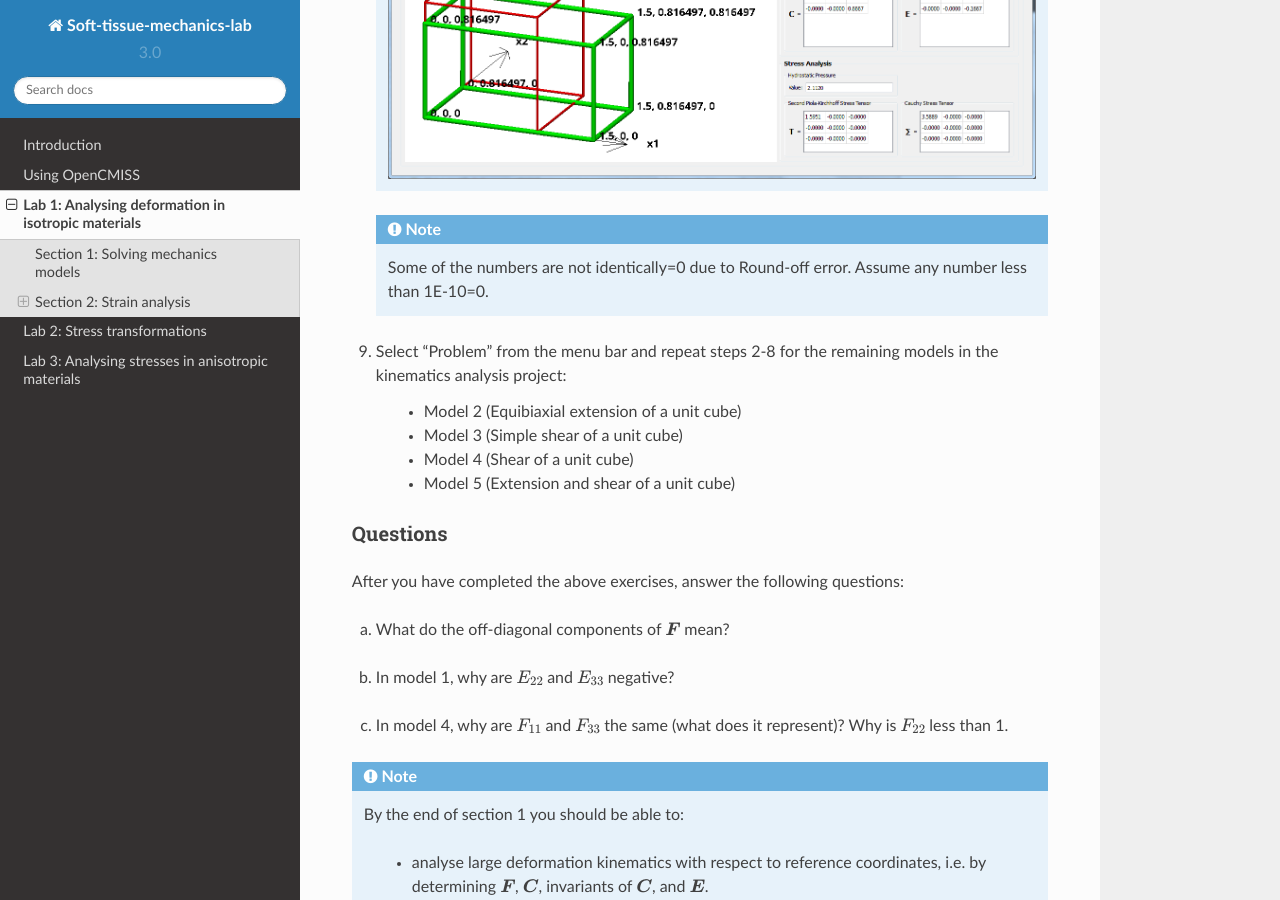
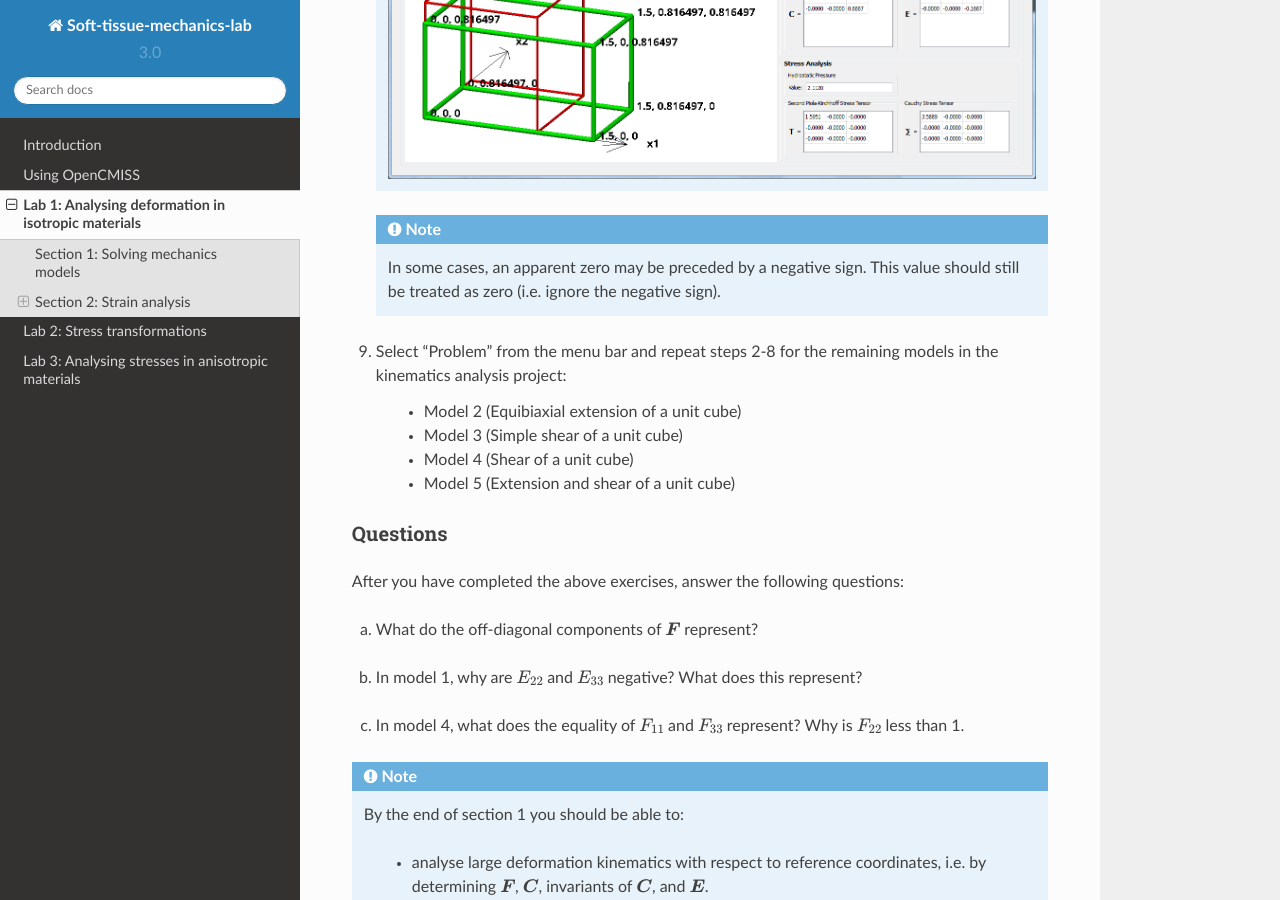
Before and after one commit to mpnash/soft-tissue-mechanics-labs, a Sphinx documentation site: the page built from docs/source/lab1.rst, in a window 1280 px wide and 900 px high, scrolled down 2751 px. Built offline with Sphinx 7.4.7 and the Read the Docs theme 2.0.0, drawn with Linux system fonts in a browser that asks for light colours; pages that are not in the unit, such as notebooks, are missing from menus.

Commit message:
Update lab1.rst

```diff
--- a/docs/source/lab1.rst
+++ b/docs/source/lab1.rst
@@ -102,7 +102,7 @@ Section 2: Strain analysis
 
   .. Note::
 
-      Some of the numbers are not identically=0 due to Round-off error. Assume any number less than 1E-10=0.
+      In some cases, an apparent zero may be preceded by a negative sign. This value should still be treated as zero (i.e. ignore the negative sign).
 
 |vspace|
 
@@ -121,15 +121,15 @@ Questions
 
 After you have completed the above exercises, answer the following questions:
 
-a. What do the off-diagonal components of :math:`\boldsymbol{F}` mean?
+a. What do the off-diagonal components of :math:`\boldsymbol{F}` represent?
 
 |vspace|
 
-b. In model 1, why are :math:`E_{22}` and :math:`E_{33}` negative?
+b. In model 1, why are :math:`E_{22}` and :math:`E_{33}` negative?  What does this represent?
 
 |vspace|
 
-c. In model 4, why are :math:`F_{11}` and :math:`F_{33}` the same (what does it represent)? Why is :math:`F_{22}` less than 1.
+c. In model 4, what does the equality of :math:`F_{11}` and :math:`F_{33}` represent? Why is :math:`F_{22}` less than 1.
 
 |vspace|
 
```
